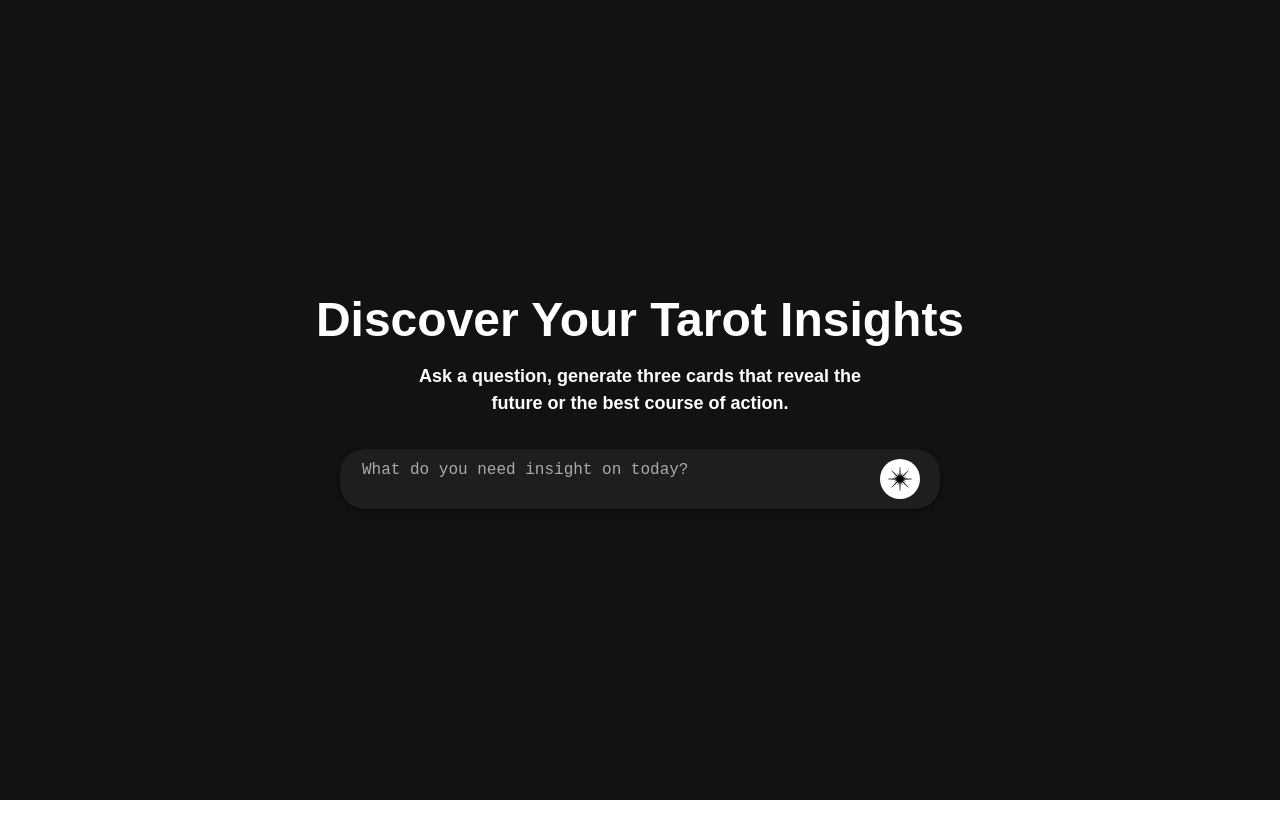
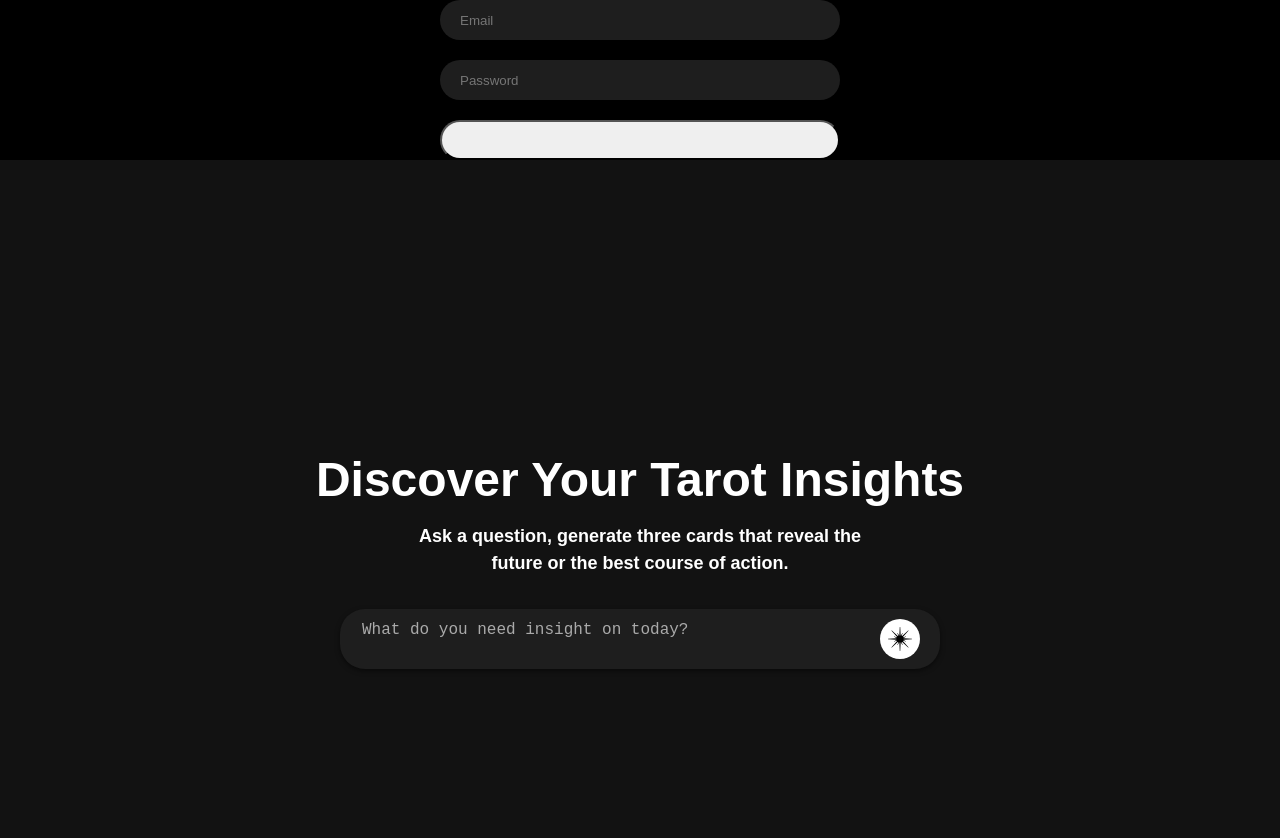
Before and after one commit to anduscheung/tarot-cards-picking, a React (Vite) app: page / in a window 1280 px wide. Shown: the top 838 px of the page. Before the commit the page ends 800 px from the top, so only its background shows below. Built offline with nearby package versions, Linux system fonts and the light colour scheme.

Commit message:
feat: login in process before

```diff
--- a/src/App.tsx
+++ b/src/App.tsx
@@ -1,9 +1,11 @@
 import "./App.css";
 import AskAQuestion from "./features/AskAQuestion/AskAQuestion";
+import Login from "./features/Login/Login";
 
 function App() {
   return (
     <div className="App">
+      <Login />
       <AskAQuestion />
     </div>
   );
--- /dev/null
+++ b/src/features/Login/Login.module.scss
@@ -0,0 +1,33 @@
+.loginForm {
+  display: flex;
+  flex-direction: column;
+  justify-content: center;
+  align-items: center;
+  width: 100%;
+  font-family: "Arial", sans-serif;
+  gap: 20px;
+
+  input {
+    border-radius: 25px;
+    background-color: #1e1e1e;
+    border: none;
+    outline: none;
+    height: 40px;
+    width: clamp(280px, 70%, 400px);
+    padding: 10px 20px;
+    color: #ffffff;
+    caret-color: #ffffff;
+
+    &:placeholder {
+      color: #aaaaaa;
+    }
+  }
+
+  button {
+    border-radius: 25px;
+    height: 40px;
+    width: clamp(280px, 70%, 400px);
+    padding: 10px 20px;
+    cursor: pointer;
+  }
+}
--- /dev/null
+++ b/src/features/Login/Login.tsx
@@ -0,0 +1,15 @@
+import styles from "./Login.module.scss";
+
+function Login() {
+  return (
+    <div>
+      <form className={styles.loginForm}>
+        <input placeholder="Email" />
+        <input placeholder="Password" />
+        <button name="Log in" />
+      </form>
+    </div>
+  );
+}
+
+export default Login;
```
